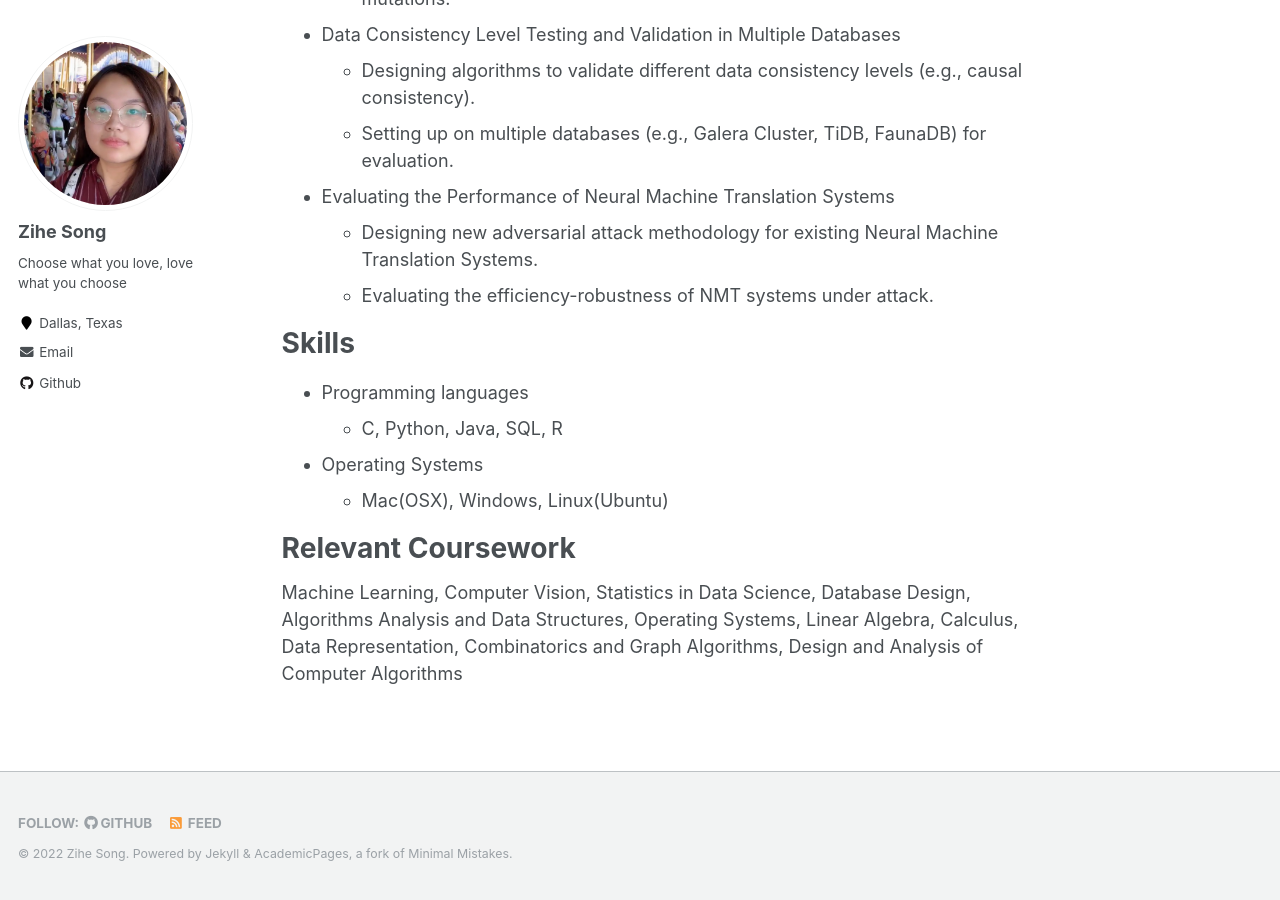
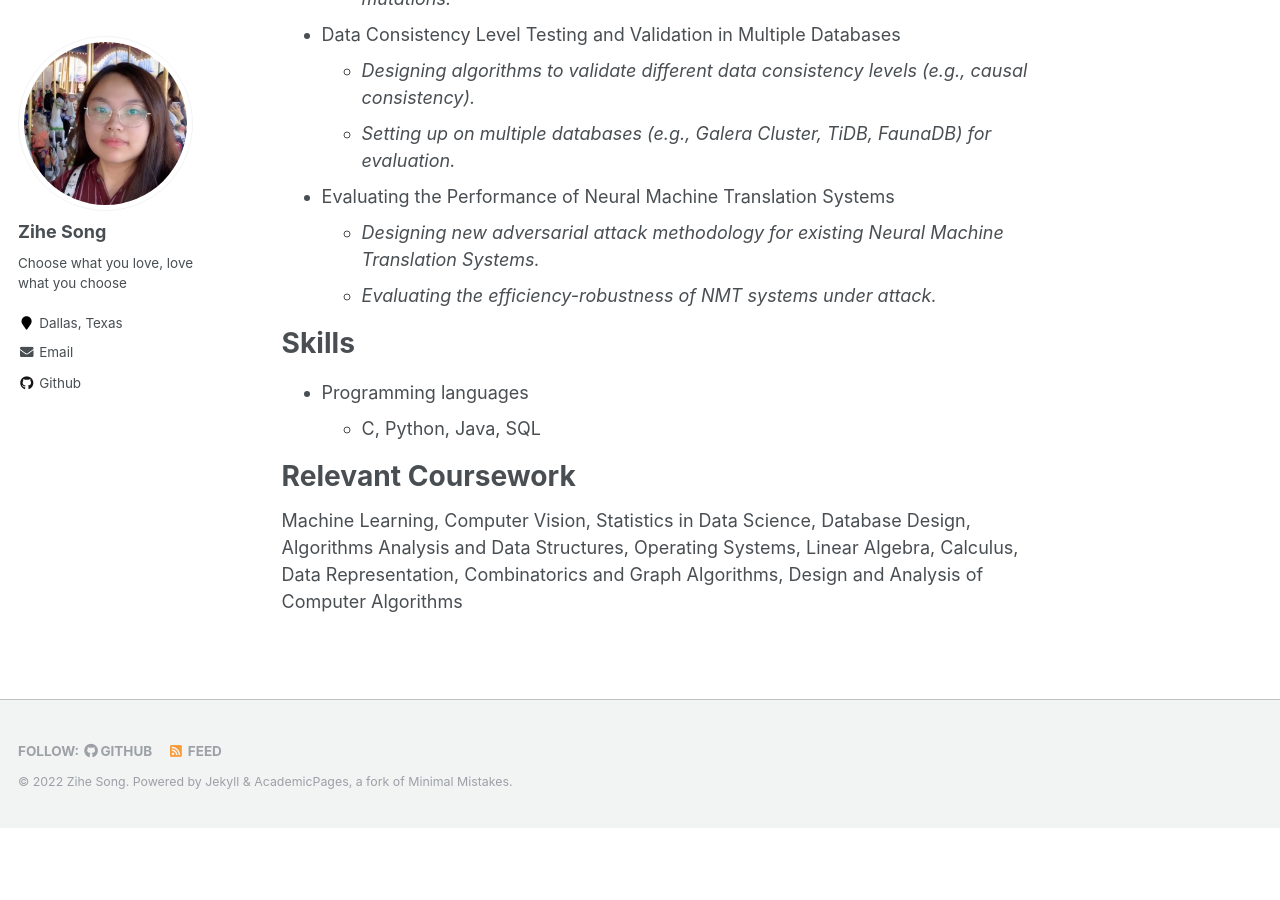
Before and after one commit to zihesong/zihesong.github.io, a Jekyll site: the page built from _pages/about.md, in a window 1280 px wide and 900 px high, scrolled down 1394 px. Built offline with Jekyll 4.4.1, drawn with Linux system fonts in a browser that asks for light colours; after the commit the page ends 2222 px from its top, so only the background shows below that.

Commit message:
Update about.md

```diff
--- a/_pages/about.md
+++ b/_pages/about.md
@@ -27,15 +27,15 @@
 
 Publication
 ======
-* NICGSlowDown: Evaluating the Efficiency Robustness of Neural Image Caption Generation Models <br>
+* _NICGSlowDown: Evaluating the Efficiency Robustness of Neural Image Caption Generation Models_ <br>
     *S. Chen, __Z. Song__, M. Haque, C. Liu, W. Yang* <br>
     Accepted by 2022 Conference on Computer Vision and Pattern Recognition (CVPR’22)
 
-* An Empirical Analysis of UI-based Flaky Tests <br>
+* _An Empirical Analysis of UI-based Flaky Tests_ <br>
     *A. Romano, __Z. Song__, S. Grandhi, W. Yang, W. Wang* <br>
     Accepted by 43nd International Conference on Software Engineering (ICSE'21)
 
-* An Automated Framework for Gaming Platform to Test Multiple Games <br>
+* _An Automated Framework for Gaming Platform to Test Multiple Games_ <br>
     *__Z. Song__* <br>
     Accepted by 42nd International Conference on Software Engineering ACM Student Research Competition (ICSE'20 SRC)
 
@@ -44,26 +44,24 @@
 ======
 
 * Availability Analysis of Existing Android Testing, Record and Replay Tools
-  * Investigating the usability and effectiveness of existing record and replay tools in Android testing.
-  * Analyzing the reproducibility of different types of bugs in Android apps.
+  * _Investigating the usability and effectiveness of existing record and replay tools in Android testing._
+  * _Analyzing the reproducibility of different types of bugs in Android apps._
 * Automated Flaky Test Fixing Framework for Web UI Testing
-  * Designing an automated fixing framework to detect and fix UI flakiness in web e2e testing.
-  * Fixing flaky tests caused by asynchronization by recording and tracking DOM mutations.
+  * _Designing an automated fixing framework to detect and fix UI flakiness in web e2e testing._
+  * _Fixing flaky tests caused by asynchronization by recording and tracking DOM mutations._
 * Data Consistency Level Testing and Validation in Multiple Databases
-  * Designing algorithms to validate different data consistency levels (e.g., causal consistency).
-  * Setting up on multiple databases (e.g., Galera Cluster, TiDB, FaunaDB) for evaluation.
+  * _Designing algorithms to validate different data consistency levels (e.g., causal consistency)._
+  * _Setting up on multiple databases (e.g., Galera Cluster, TiDB, FaunaDB) for evaluation._
 * Evaluating the Performance of Neural Machine Translation Systems
-  * Designing new adversarial attack methodology for existing Neural Machine Translation Systems.
-  * Evaluating the efficiency-robustness of NMT systems under attack.
+  * _Designing new adversarial attack methodology for existing Neural Machine Translation Systems._
+  * _Evaluating the efficiency-robustness of NMT systems under attack._
 
 
 
 Skills
 ======
 * Programming languages
-  * C, Python, Java, SQL, R
-* Operating Systems
-  * Mac(OSX), Windows, Linux(Ubuntu)
+  * C, Python, Java, SQL
 
 
 Relevant Coursework
```
